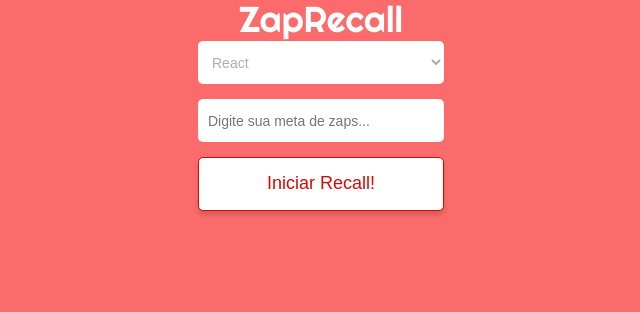
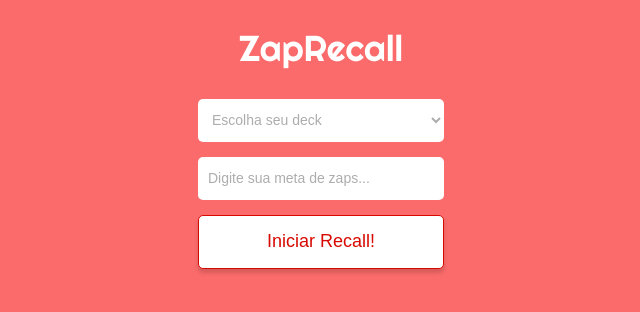
Before and after one commit to MiguelFaria1704/projeto8-zaprecall, a React app: page / in a window 1280 px wide. Shown: the part 312-624 px from the top of the page, without its empty margins (319-959 px from the left). Built offline with nearby package versions, Linux system fonts and the light colour scheme; a web font is replaced by a local one.

Commit message:
select consertado

```diff
--- a/src/Components/LandingPage/LandingPage.js
+++ b/src/Components/LandingPage/LandingPage.js
@@ -44,11 +44,12 @@ function Form({
 
     return (
         <form onSubmit={handleSubmit}>
-            <select onChange={handleDeck}>
+            <select onChange={handleDeck} required>
+                <option value="Escolha seu deck" selected disabled>Escolha seu deck</option>
                 <option value="0">React</option>
                 <option value="1">HoF</option>
             </select>
-            <input type="text" name="goal" placeholder="Digite sua meta de zaps..." onChange={handleGoal}></input>
+            <input type="text" name="goal" placeholder="Digite sua meta de zaps..." onChange={handleGoal} required></input>
             <input type="submit" value="Iniciar Recall!"></input>
         </form>
     );
--- a/src/Components/LandingPage/style.css
+++ b/src/Components/LandingPage/style.css
@@ -4,7 +4,7 @@
     align-items: center;
     justify-content: space-between;
     margin: 148px 0 202px 0;
-    height: 375px;
+    height: 433px;
 }
 
 .landing-page img {
@@ -36,9 +36,12 @@ select {
     height: 43px;
     font-size: 14px;
     border: none;
-    cursor: text;
     padding: 10px;
     color: #ADADAD;
+}
+
+input:nth-child(2)::placeholder {
+    color: #ADADAD
 }
 
 select {
```
